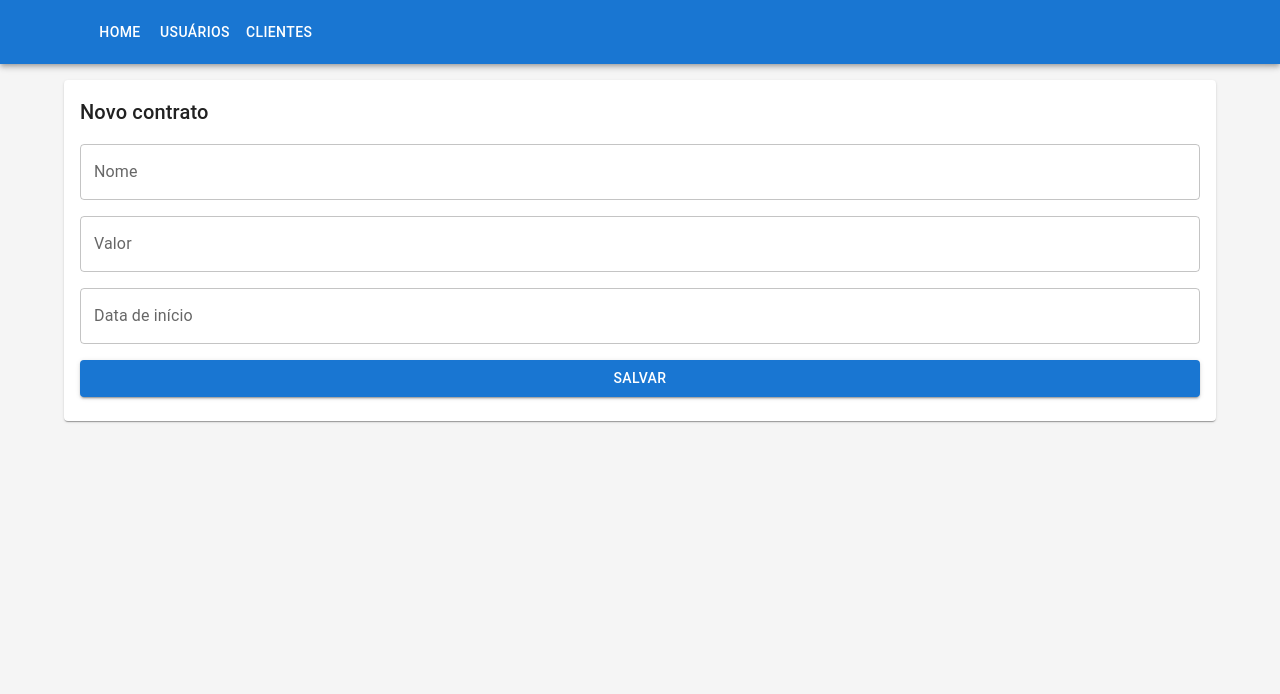
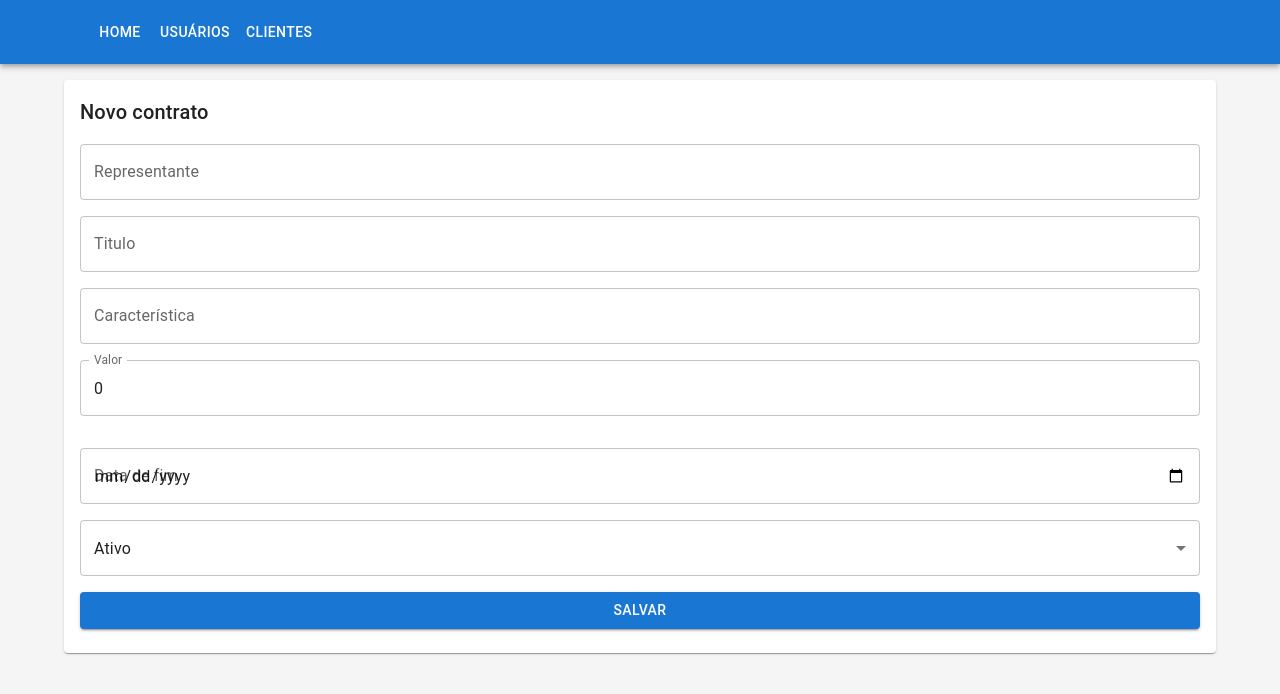
Before and after one commit to rgr-tecnologia/crm-web., a Next.js app: page /clientes/1/contratos/novo in a window 1280 px wide. Shown: the top 694 px of the page. Built offline with nearby package versions, Linux system fonts and the light colour scheme; no server answers.

Commit message:
feat: cadastro contratos

```diff
--- a/app/_components/forms/contrato/ContratoFormBase.tsx
+++ b/app/_components/forms/contrato/ContratoFormBase.tsx
@@ -1,6 +1,6 @@
 "use client";
 
-import { Button, Grid, TextField } from "@mui/material";
+import { Button, Grid, MenuItem, Select, TextField } from "@mui/material";
 import { Controller } from "react-hook-form";
 import { Contrato } from "@/app/_types/Contrato";
 import { useForm } from "react-hook-form";
@@ -12,17 +12,60 @@ type ContratoFormBaseProps = {
 export const ContratoFormBase = (props: ContratoFormBaseProps) => {
   const { onSubmit } = props;
 
-  const { control, handleSubmit } = useForm<Contrato>();
+  const { control, handleSubmit } = useForm<Contrato>({
+    defaultValues: {
+      representanteId: "",
+      titulo: "",
+      caracteristica: "",
+      valor: 0,
+      dataInicio: "",
+      dataFimPrevista: "",
+      status: "ATIVO",
+    },
+  });
 
   return (
     <form onSubmit={handleSubmit(onSubmit)}>
       <Grid container spacing={2} direction={"column"}>
         <Grid item>
           <Controller
+            name="representanteId"
+            control={control}
+            render={({ field }) => (
+              <TextField
+                label="Representante"
+                variant="outlined"
+                {...field}
+                fullWidth
+              />
+            )}
+          />
+        </Grid>
+        <Grid item>
+          <Controller
             name="titulo"
             control={control}
             render={({ field }) => (
-              <TextField label="Nome" variant="outlined" {...field} fullWidth />
+              <TextField
+                label="Titulo"
+                variant="outlined"
+                {...field}
+                fullWidth
+              />
+            )}
+          />
+        </Grid>
+        <Grid item>
+          <Controller
+            name="caracteristica"
+            control={control}
+            render={({ field }) => (
+              <TextField
+                label="Característica"
+                variant="outlined"
+                {...field}
+                fullWidth
+              />
             )}
           />
         </Grid>
@@ -36,21 +79,54 @@ export const ContratoFormBase = (props: ContratoFormBaseProps) => {
                 variant="outlined"
                 {...field}
                 fullWidth
+                type="number"
+                inputProps={{
+                  step: 0.01,
+                }}
               />
             )}
           />
         </Grid>
         <Grid item>
-          <Controller
+          {/* {<Controller
             name="dataInicio"
             control={control}
             render={({ field }) => (
-              <TextField
+              <DateField
                 label="Data de início"
                 variant="outlined"
                 {...field}
                 fullWidth
+                type="date"
               />
+            )}
+          />} */}
+        </Grid>
+        <Grid item>
+          <Controller
+            name="dataFimPrevista"
+            control={control}
+            render={({ field }) => (
+              <TextField
+                label="Data de fim"
+                variant="outlined"
+                {...field}
+                fullWidth
+                type="date"
+              />
+            )}
+          />
+        </Grid>
+
+        <Grid item>
+          <Controller
+            name="status"
+            control={control}
+            render={({ field }) => (
+              <Select label="Status" variant="outlined" {...field} fullWidth>
+                <MenuItem value="ATIVO">Ativo</MenuItem>
+                <MenuItem value="INATIVO">Inativo</MenuItem>
+              </Select>
             )}
           />
         </Grid>
--- a/app/_components/forms/contrato/CreateContratoForm.tsx
+++ b/app/_components/forms/contrato/CreateContratoForm.tsx
@@ -2,10 +2,10 @@
 import { Contrato } from "@/app/_types/Contrato";
 import { useRouter } from "next/navigation";
 
-import { Card, CardContent, Container, Grid, Typography } from "@mui/material";
+import { Card, CardContent, Grid, Typography } from "@mui/material";
 import { ContratoFormBase } from "./ContratoFormBase";
 
-const BFF_URL = process.env.BFF_URL;
+const BFF_URL = process.env.NEXT_PUBLIC_BFF_URL;
 
 type CreateContratoFormProps = {
   clienteId: string;
```
Also changed, not shown: app/_types/Contrato.d.ts (+10 -8 lines), app/api/v1/clientes/[clienteId]/contratos/route.tsx (+26 -0 lines).
